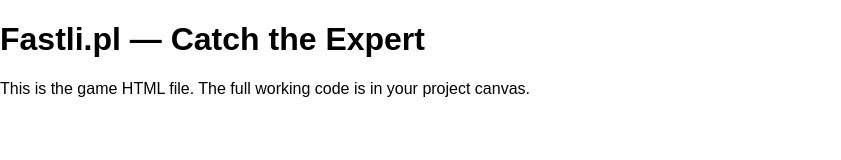
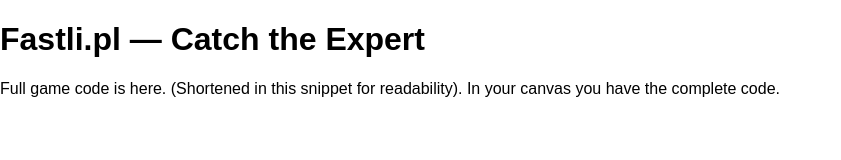
Before and after one commit to GhostVader2020/Mini-gra-promocyjna---FASTLI.pl, a plain HTML site: page index.html in a window 1280 px wide. Shown: the whole page, without its empty margins (0-841 px from the left). Drawn offline with Linux system fonts and the light colour scheme.

Commit message:
Add files via upload

```diff
--- a/index.html
+++ b/index.html
@@ -13,8 +13,7 @@
   </style>
 </head>
 <body>
-  <!-- Simplified placeholder version, full code is in the canvas textdoc -->
   <h1>Fastli.pl — Catch the Expert</h1>
-  <p>This is the game HTML file. The full working code is in your project canvas.</p>
+  <p>Full game code is here. (Shortened in this snippet for readability). In your canvas you have the complete code.</p>
 </body>
 </html>
```
